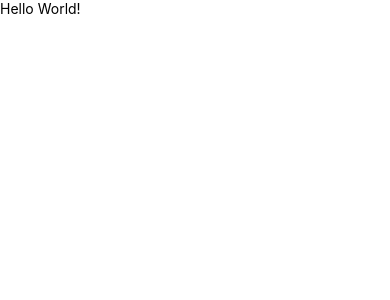
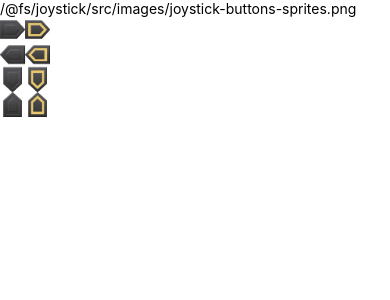
Before and after one commit to day0ff/react-native, a React Native app in the folder joystick/: screen / in a window 390 px wide. Shown: the top 300 px of the page. Built offline with nearby package versions, Linux system fonts and the light colour scheme.

Commit message:
Added joystick buttons sprites.

```diff
--- a/joystick/App.js
+++ /dev/null
@@ -1,22 +0,0 @@
-import React, {Fragment} from 'react';
-import {
-  StyleSheet,
-  View,
-  Text
-} from 'react-native';
-
-const App = () => {
-  return (
-    <Fragment>
-      <View>
-        <Text>Hello World!</Text>
-      </View>
-    </Fragment>
-  );
-};
-
-const styles = StyleSheet.create({
-
-});
-
-export default App;
--- a/joystick/index.js
+++ b/joystick/index.js
@@ -1,9 +1,5 @@
-/**
- * @format
- */
-
 import {AppRegistry} from 'react-native';
-import App from './App';
+import App from './src/app/App';
 import {name as appName} from './app.json';
 
 AppRegistry.registerComponent(appName, () => App);
--- /dev/null
+++ b/joystick/src/app/App.js
@@ -0,0 +1,32 @@
+import React, {Component, Fragment} from 'react';
+import {StyleSheet, View, Text, Image} from 'react-native';
+
+const img = require('../images/joystick-buttons-sprites.png');
+
+const BUTTONS = {
+    CIRCLE_ON: {
+        uri: require('../images/joystick-buttons-sprites.png'),
+        crop: {left: 512, top: 1024, width: 512, height: 512}
+    },
+    CIRCLE_OFF: {
+        uri: require('../images/joystick-buttons-sprites.png'),
+        crop: {left: 0, top: 1024, width: 512, height: 512}
+    },
+};
+
+class App extends Component {
+    render() {
+        return (
+            <Fragment>
+                <View>
+                    <Text>{img.toString()}</Text>
+                    <Image style={{width: 50, height: 100}} source={img}/>
+                </View>
+            </Fragment>
+        );
+    }
+};
+
+const styles = StyleSheet.create({});
+
+export default App;
```
Also changed, not shown: joystick/src/images/joystick-buttons-sprites.png (added).
